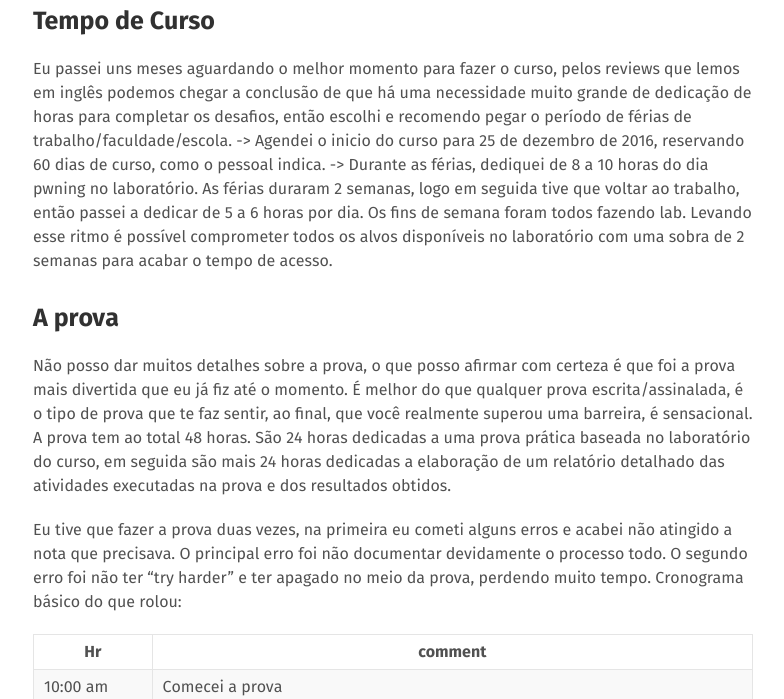
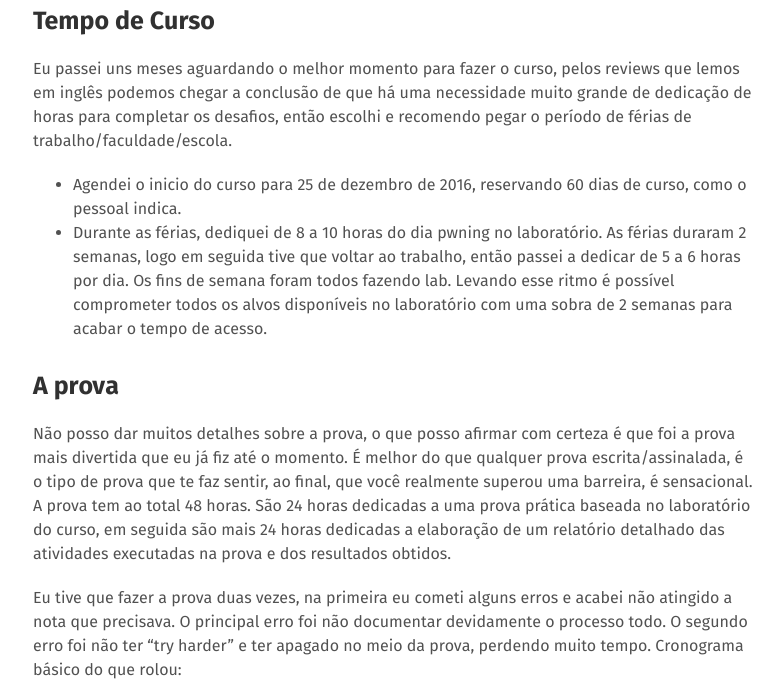
Before and after one commit to rtfm-ctf/rtfm-ctf.github.io, a Jekyll site: the page built from _posts/2017-04-15-PWN-PATH-TO-OSCP.MD, in a window 1280 px wide and 900 px high, scrolled down 1127 px, cut to the strip 201-900 px from the top of the window. Shown: the whole strip, without its empty margins (247-1031 px from the left). Built offline with Jekyll 4.4.1, drawn with Linux system fonts in a browser that asks for light colours.

```diff
--- a/_posts/2017-04-15-PWN-PATH-TO-OSCP.MD
+++ b/_posts/2017-04-15-PWN-PATH-TO-OSCP.MD
@@ -22,8 +22,9 @@ Não é um curso indicado para quem não consegue aprender por conta e nunca vai
 
 ### Tempo de Curso
 Eu passei uns meses aguardando o melhor momento para fazer o curso, pelos reviews que lemos em inglês podemos chegar a conclusão de que há uma necessidade muito grande de dedicação de horas para completar os desafios, então escolhi e recomendo pegar o período de férias de trabalho/faculdade/escola.
--> Agendei o inicio do curso para 25 de dezembro de 2016, reservando 60 dias de curso, como o pessoal indica.
--> Durante as férias, dediquei de 8 a 10 horas do dia pwning no laboratório. As férias duraram 2 semanas, logo em seguida tive que voltar ao trabalho, então passei a dedicar de 5 a 6 horas por dia. Os fins de semana foram todos fazendo lab. Levando esse ritmo é possível comprometer todos os alvos disponíveis no laboratório com uma sobra de 2 semanas para acabar o tempo de acesso.
+*  Agendei o inicio do curso para 25 de dezembro de 2016, reservando 60 dias de curso, como o pessoal indica.
+*  Durante as férias, dediquei de 8 a 10 horas do dia pwning no laboratório. As férias duraram 2 semanas, logo em seguida tive que voltar ao trabalho, então passei a dedicar de 5 a 6 horas por dia. Os fins de semana foram todos fazendo lab.
+Levando esse ritmo é possível comprometer todos os alvos disponíveis no laboratório com uma sobra de 2 semanas para acabar o tempo de acesso.
 
 ### A prova
 Não posso dar muitos detalhes sobre a prova, o que posso afirmar com certeza é que foi a prova mais divertida que eu já fiz até o momento. É melhor do que qualquer prova escrita/assinalada, é o tipo de prova que te faz sentir, ao final, que você realmente superou uma barreira, é sensacional. A prova tem ao total 48 horas. São 24 horas dedicadas a uma prova prática baseada no laboratório do curso, em seguida são mais 24 horas dedicadas a elaboração de um relatório detalhado das atividades executadas na prova e dos resultados obtidos.
```
